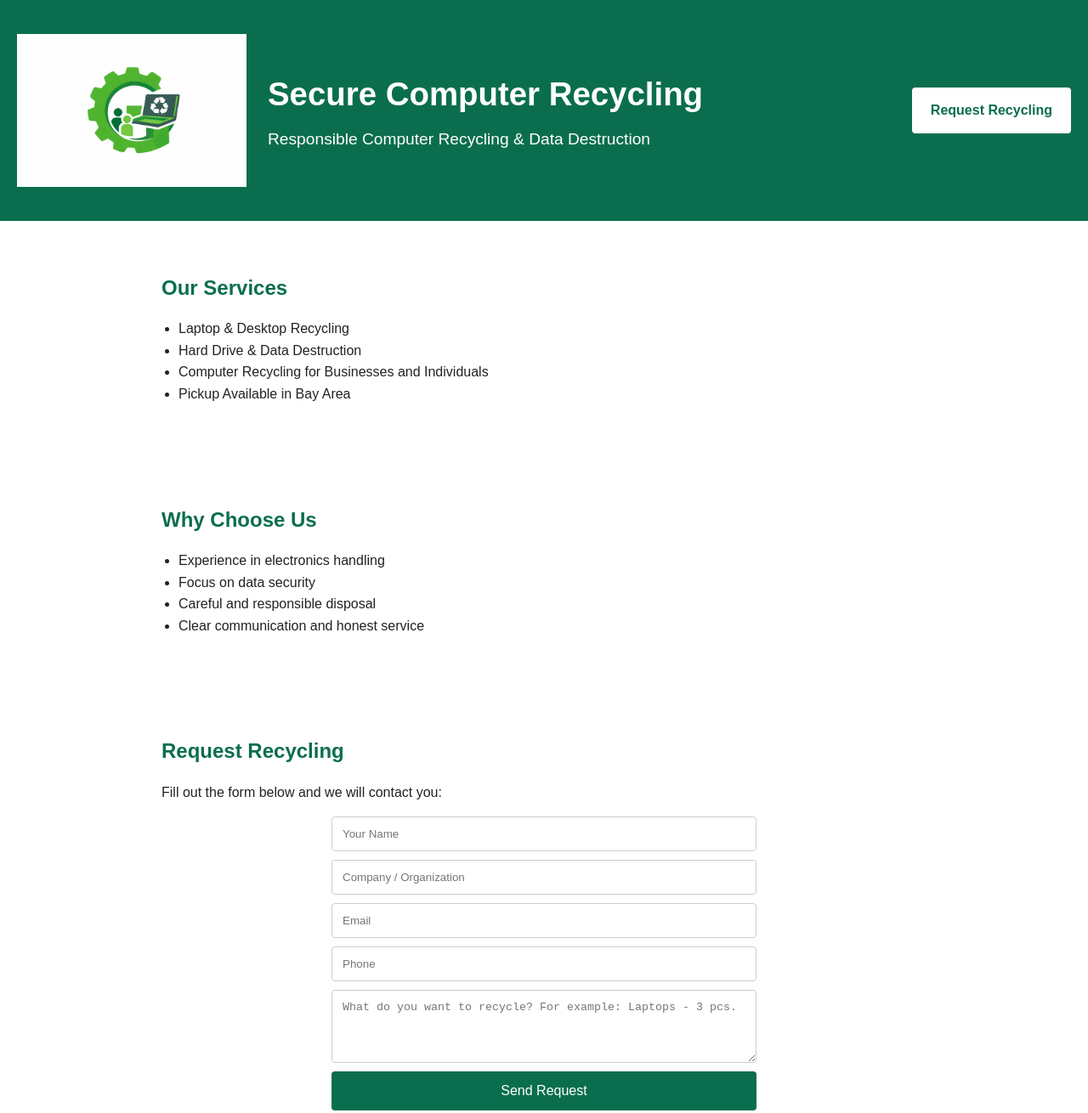
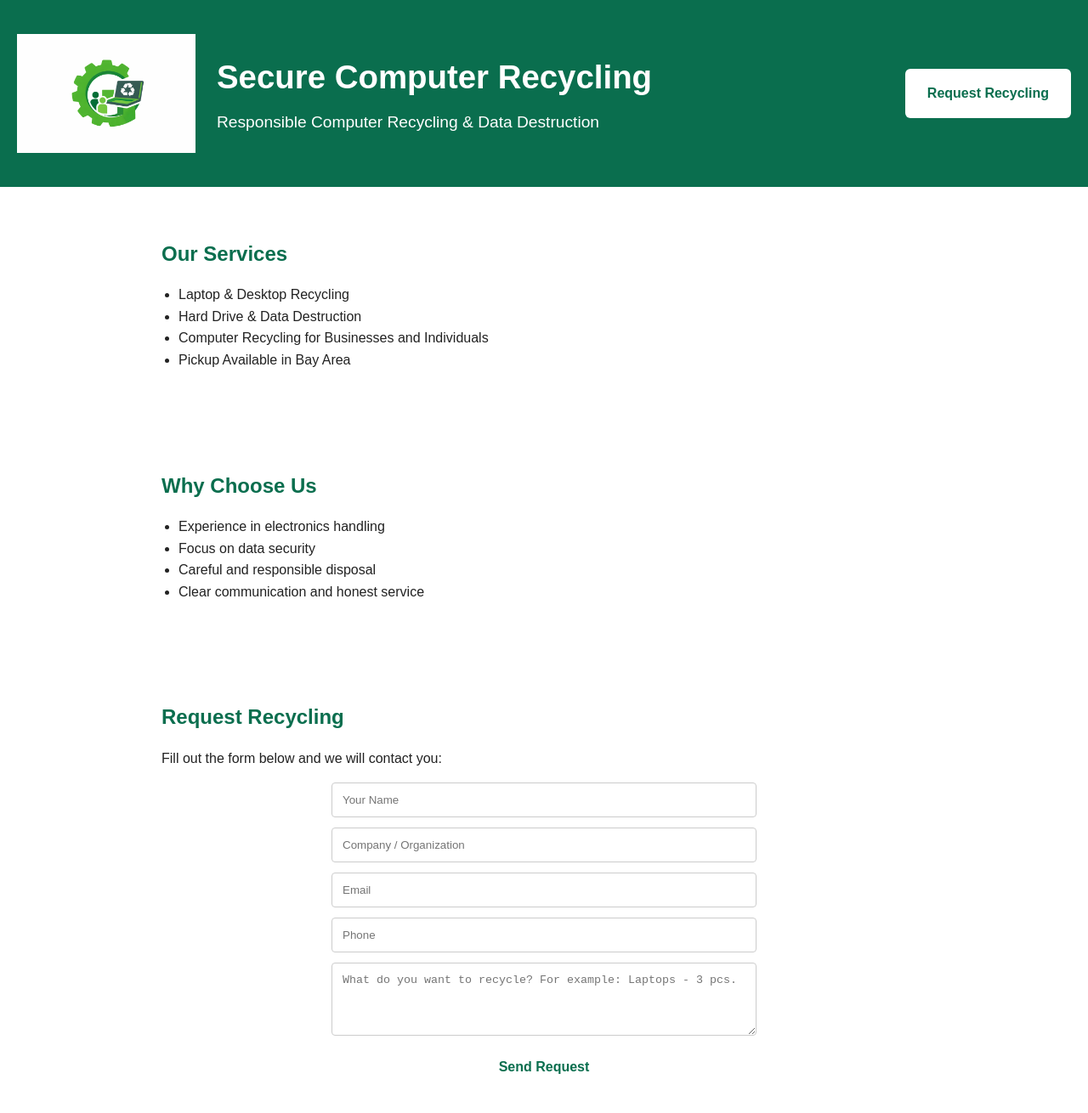
Before and after one commit to gornostalev-recycling/gornostalev-recycling.github.io, a plain HTML site: page index.html in a window 1280 px wide. Shown: the top 1310 px of the page at 85% size. Drawn offline with nearby package versions, Linux system fonts and the light colour scheme.

Commit message:
Update index.html

```diff
--- a/index.html
+++ b/index.html
@@ -22,15 +22,17 @@ header {
   align-items: center;
   justify-content: space-between;
   gap: 25px;
+  flex-wrap: wrap;
 }
 
 .logo {
-  height: 180px;   /* ЛОГОТИП БОЛЬШЕ */
+  height: 140px;   /* Крупный логотип */
   width: auto;
 }
 
 .header-text {
   flex: 1;
+  min-width: 200px;
 }
 
 header h1 {
@@ -43,14 +45,22 @@ header p {
   font-size: 1.2em;
 }
 
+/* Кнопка */
 .btn {
   background: #ffffff;
   color: #0a6e4e;
-  padding: 14px 22px;
+  padding: 16px 26px;
   text-decoration: none;
-  border-radius: 4px;
+  border-radius: 6px;
   font-weight: bold;
+  cursor: pointer;
   white-space: nowrap;
+  transition: 0.3s;
+}
+
+.btn:hover {
+  background: #e6e6e6;
+  transform: scale(1.05);
 }
 
 /* SECTIONS */
@@ -79,7 +89,7 @@ form {
 
 form input,
 form textarea {
-  margin-bottom: 10px;
+  margin-bottom: 12px;
   padding: 12px;
   border: 1px solid #ccc;
   border-radius: 4px;
@@ -88,11 +98,18 @@ form textarea {
 form button {
   background: #0a6e4e;
   color: #fff;
-  padding: 14px;
+  padding: 16px;
   border: none;
-  border-radius: 4px;
+  border-radius: 6px;
   cursor: pointer;
   font-size: 16px;
+  font-weight: bold;
+  transition: 0.3s;
+}
+
+form button:hover {
+  background: #09583d;
+  transform: scale(1.05);
 }
 
 .success-msg {
@@ -108,6 +125,17 @@ footer {
   padding: 20px;
   font-size: 14px;
   margin-top: 40px;
+}
+
+/* Адаптивность */
+@media (max-width: 600px) {
+  header {
+    flex-direction: column;
+    text-align: center;
+  }
+  .btn {
+    margin-top: 15px;
+  }
 }
 </style>
 </head>
@@ -157,7 +185,7 @@ footer {
     <input type="email" name="email" placeholder="Email" required>
     <input type="tel" name="phone" placeholder="Phone" required>
     <textarea name="message" placeholder="What do you want to recycle? For example: Laptops - 3 pcs." rows="4" required></textarea>
-    <button type="submit">Send Request</button>
+    <button type="submit" class="btn">Send Request</button>
   </form>
 </section>
 
```
